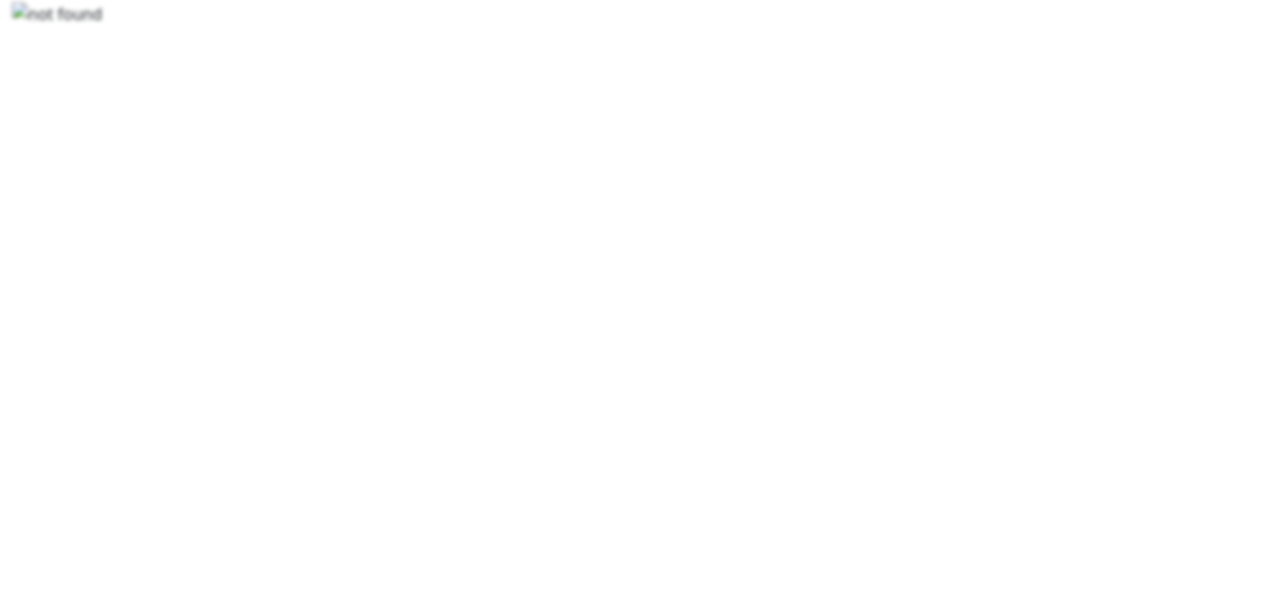
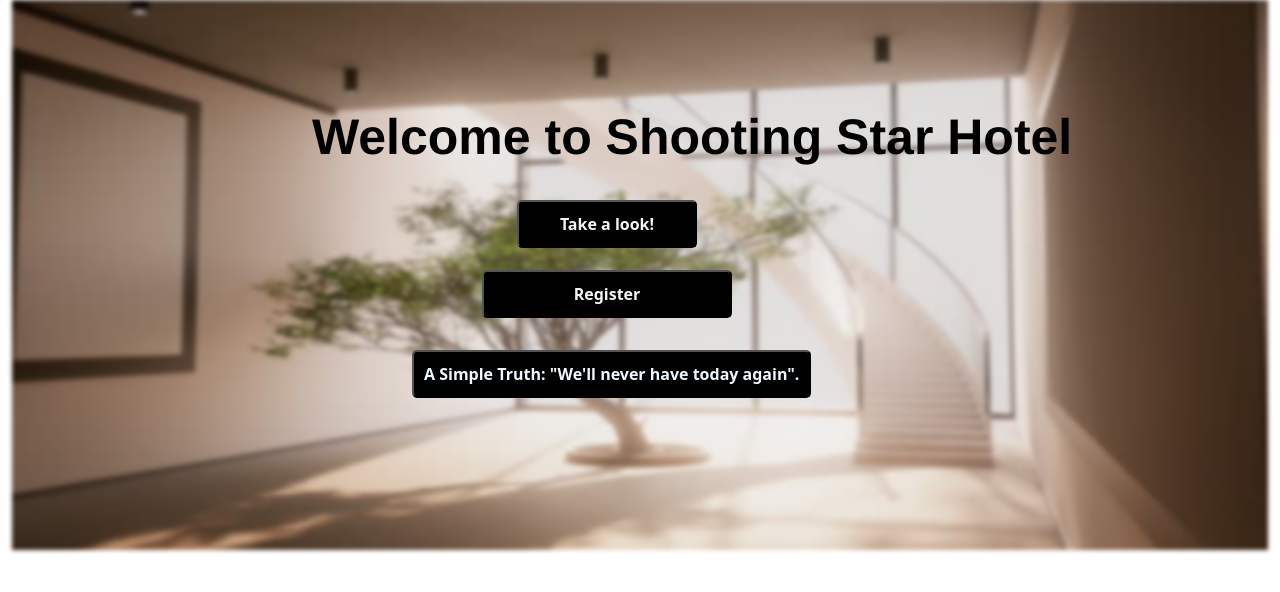
Before and after one commit to Vijaya15347/Hotel-Registration, a plain HTML site: page index.html in a window 1280 px wide. Drawn offline with nearby package versions, Linux system fonts and the light colour scheme.

Commit message:
Update index.html

```diff
--- a/index.html
+++ b/index.html
@@ -78,7 +78,7 @@
 
 
     <div class="txtlabel">
-        <img id="img" src="Images\hotel2.jpgg" alt="not found" height="550px" width="100%">
+        <img id="img" src="Images\hotel2.jpg" alt="not found" height="550px" width="100%">
     </div>
 
     <div>
```
